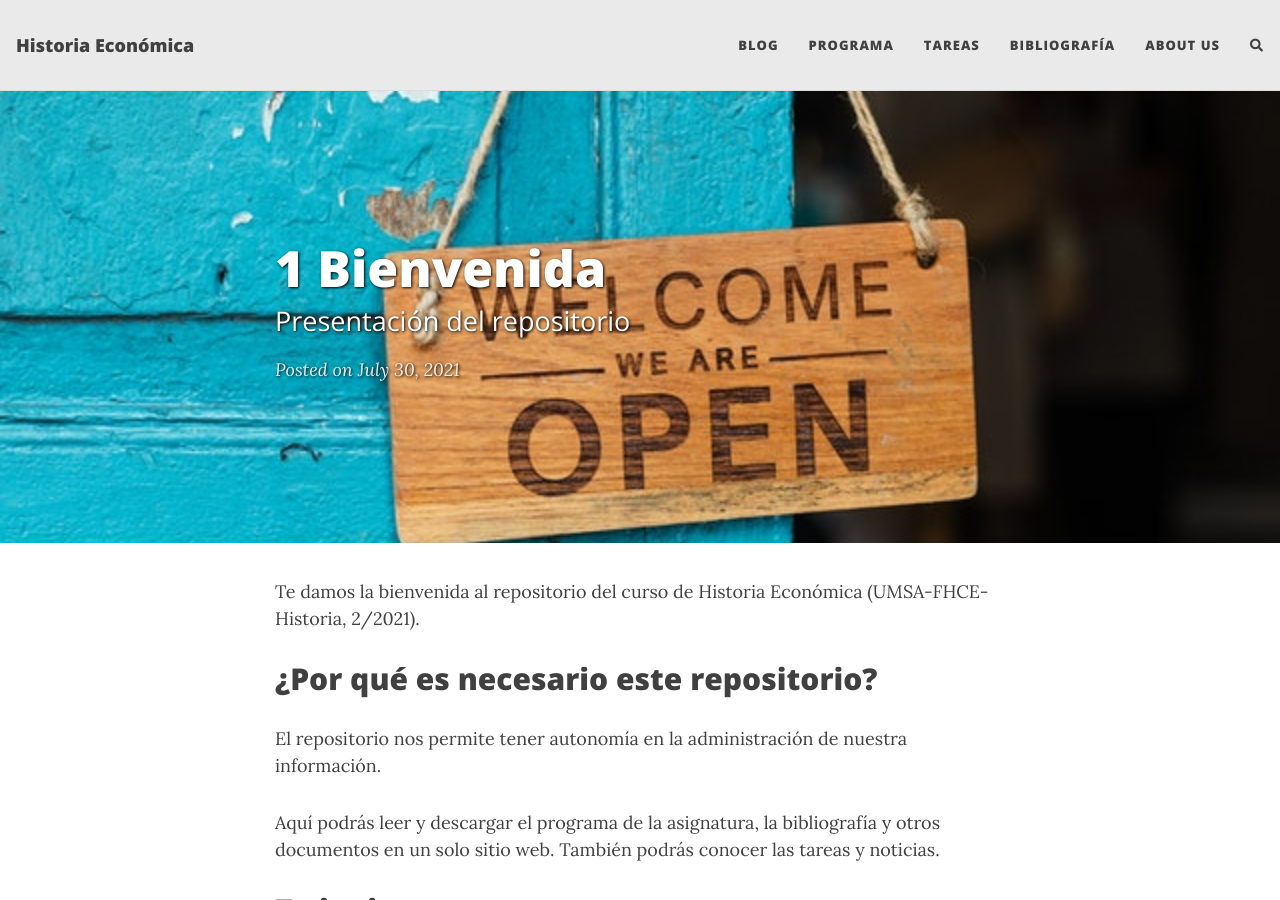
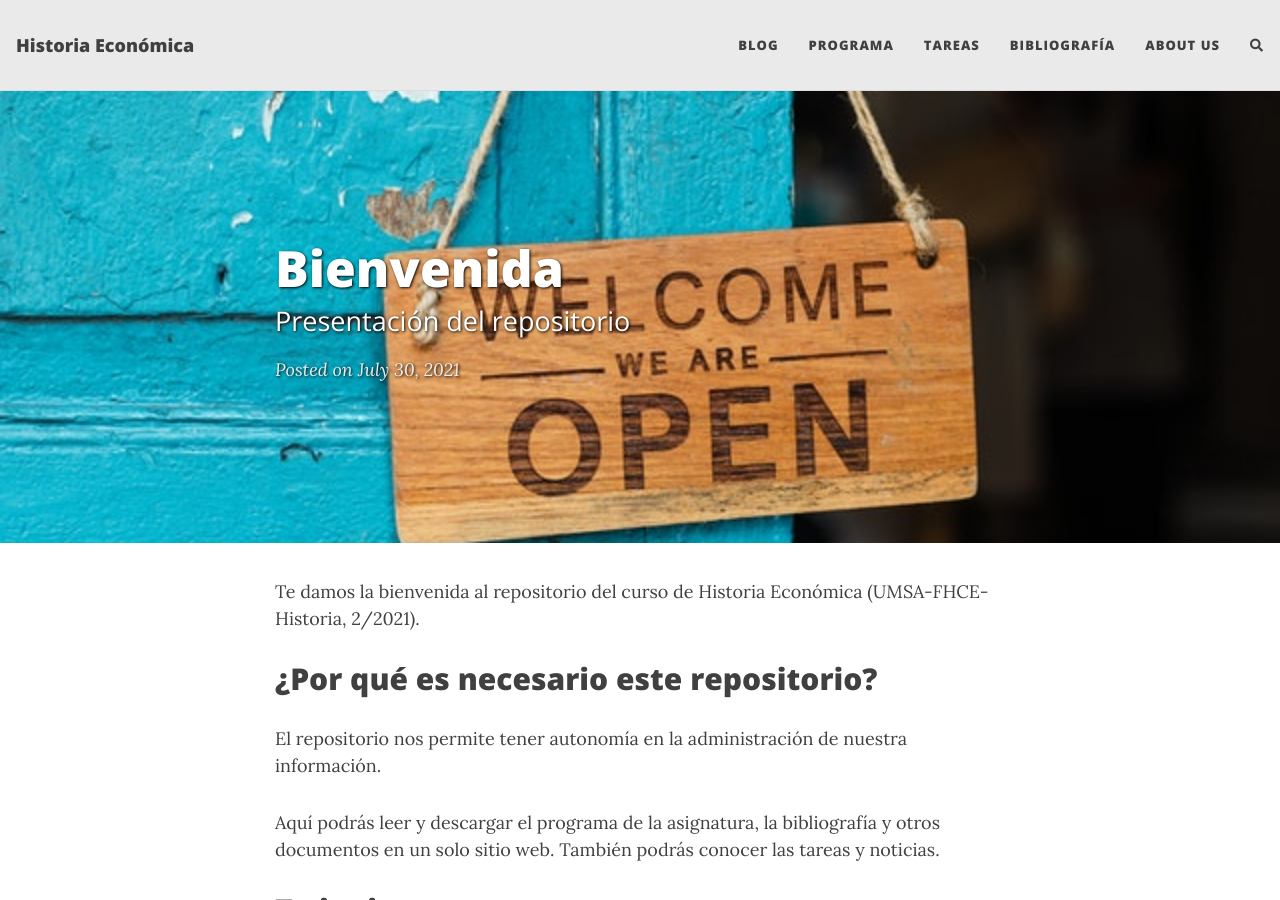
Before and after one commit to NigelCaspa/historiaeconomica, a Jekyll site: the page built from _posts/2021-07-30-bienvenida.md, in a window 1280 px wide and 900 px high. Built offline with Jekyll 4.4.1, drawn with Linux system fonts in a browser that asks for light colours; nearby versions of some CDN libraries; comment, search, counter and statistics services are not loaded.

Commit message:
arreglo bienvenida, quito 1

```diff
--- a/_config.yml
+++ b/_config.yml
@@ -77,9 +77,9 @@ navbar-links:
 share-links-active:
   twitter: true
   facebook: true
+  whatsapp: true
   linkedin: false
   vk: false
-  whatsapp: true
 
 # How to display the link to your website in the footer
 # Remove this if you don't want a link in the footer
--- a/_posts/2021-07-30-bienvenida.md
+++ b/_posts/2021-07-30-bienvenida.md
@@ -1,6 +1,6 @@
 ---
 layout: post
-title: 1 Bienvenida
+title: Bienvenida
 subtitle: Presentación del repositorio
 cover-img: /assets/img/welcome.jpg
 thumbnail-img: /assets/img/welcome.jpg
```
